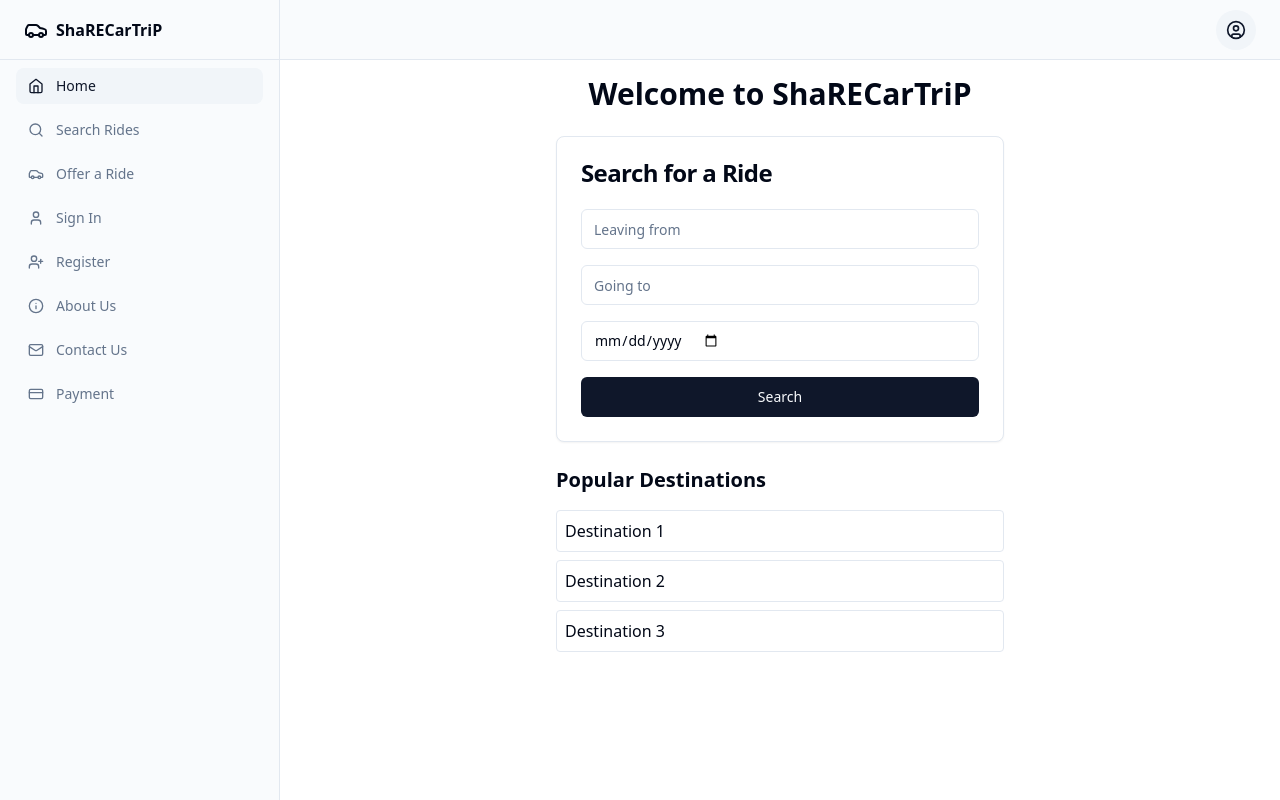
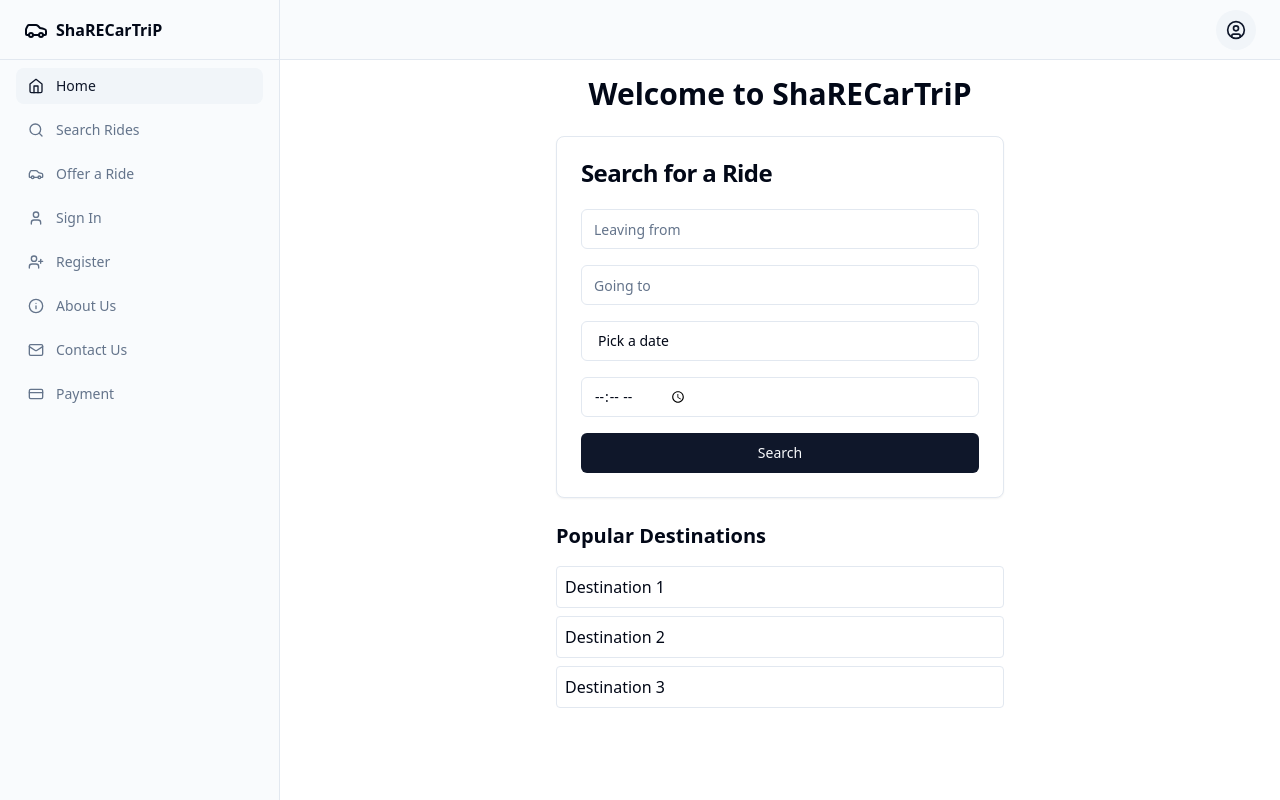
Before and after one commit to GPT-Engineer-App/carpool-clone, a React (Vite) app: page / in a window 1280 px wide. Built offline with nearby package versions, Linux system fonts and the light colour scheme.

Commit message:
Updated the ShaRECarTriP app to include time inputs along with date inputs in the "Search for a Ride" and "Offer a Ride" pages.

```diff
--- a/src/pages/Index.jsx
+++ b/src/pages/Index.jsx
@@ -1,8 +1,14 @@
 import { Button } from "@/components/ui/button";
 import { Input } from "@/components/ui/input";
 import { Card, CardContent, CardHeader, CardTitle } from "@/components/ui/card";
+import { Calendar } from "@/components/ui/calendar";
+import { Popover, PopoverContent, PopoverTrigger } from "@/components/ui/popover";
+import { format } from "date-fns";
+import { useState } from "react";
 
 const Index = () => {
+  const [date, setDate] = useState(null);
+  const [time, setTime] = useState("");
   return (
     <div className="flex flex-col items-center justify-center space-y-6">
       <h1 className="text-3xl font-bold">Welcome to ShaRECarTriP</h1>
@@ -13,7 +19,17 @@ const Index = () => {
         <CardContent className="space-y-4">
           <Input placeholder="Leaving from" />
           <Input placeholder="Going to" />
-          <Input type="date" />
+          <Popover>
+            <PopoverTrigger asChild>
+              <Button variant="outline" className="w-full justify-start text-left font-normal">
+                {date ? format(date, "PPP") : "Pick a date"}
+              </Button>
+            </PopoverTrigger>
+            <PopoverContent className="w-auto p-0">
+              <Calendar mode="single" selected={date} onSelect={setDate} initialFocus />
+            </PopoverContent>
+          </Popover>
+          <Input type="time" value={time} onChange={(e) => setTime(e.target.value)} />
           <Button className="w-full">Search</Button>
         </CardContent>
       </Card>
--- a/src/pages/OfferRide.jsx
+++ b/src/pages/OfferRide.jsx
@@ -1,8 +1,15 @@
 import { Card, CardContent, CardHeader, CardTitle } from "@/components/ui/card";
 import { Input } from "@/components/ui/input";
 import { Button } from "@/components/ui/button";
+import { Calendar } from "@/components/ui/calendar";
+import { Popover, PopoverContent, PopoverTrigger } from "@/components/ui/popover";
+import { format } from "date-fns";
+import { useState } from "react";
 
 const OfferRide = () => {
+  const [date, setDate] = useState(null);
+  const [time, setTime] = useState("");
+
   return (
     <div className="flex flex-col items-center justify-center space-y-6">
       <h1 className="text-3xl font-bold">Offer a Ride</h1>
@@ -13,8 +20,17 @@ const OfferRide = () => {
         <CardContent className="space-y-4">
           <Input placeholder="Leaving from" />
           <Input placeholder="Going to" />
-          <Input type="date" />
-          <Input type="time" />
+          <Popover>
+            <PopoverTrigger asChild>
+              <Button variant="outline" className="w-full justify-start text-left font-normal">
+                {date ? format(date, "PPP") : "Pick a date"}
+              </Button>
+            </PopoverTrigger>
+            <PopoverContent className="w-auto p-0">
+              <Calendar mode="single" selected={date} onSelect={setDate} initialFocus />
+            </PopoverContent>
+          </Popover>
+          <Input type="time" value={time} onChange={(e) => setTime(e.target.value)} />
           <Input placeholder="Number of seats" type="number" />
           <Input placeholder="Price per seat" type="number" />
           <Input placeholder="Car details" />
```
